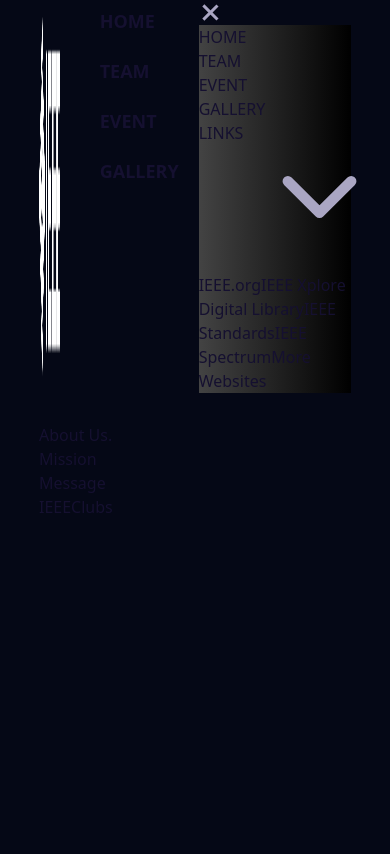
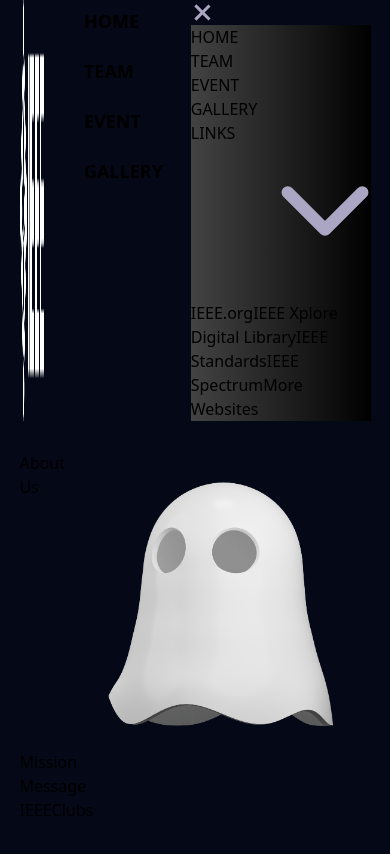
Before and after one commit to priyanshu082/ieeestb, a Next.js app: page / in a window 390 px wide. Shown: the top 854 px of the page. Built offline with nearby package versions, Linux system fonts and the light colour scheme.

Commit message:
some more responsiveness added

```diff
--- a/Components/Feed/About.jsx
+++ b/Components/Feed/About.jsx
@@ -1,17 +1,31 @@
 import React from 'react'
 import { motion } from 'framer-motion'
 import { textVariant } from '@/utils/motion'
+import Image from 'next/image'
+import ghost from './img/ghost-img (1).png'
 
 const About = () => {
   return (
     <motion.div
     variants={textVariant()}
-    className='flex flex-1 flex-row'>
-        <div className='text-white'>
-        About Us.
+    className='flex flex-row justify-between'>
+        <div className='flex flex-col flex-1'>
+
+        <div className=' border-[2px] rounded-xl pl-[10px] max-w-[300px] md:mt-[100px]'>
+        <span className='text-[45px] text-white-100 font-extrabold font-poppins '>About</span>
+        <span className='text-[45px] text-[#915eff] font-extrabold'>  Us</span>
         </div>
-        <div className='ghost'>
 
+        <div>
+
+        </div>
+
+        </div>
+
+
+        <div className='shadow-container flex justify-center items-center flex-col flex-1 '>
+          <Image className='floating-img' src={ghost} height={400} width={400}/>
+          <div className='shadow-img sm:w-[100px] md:w-[170px] lg:w-[210px] h-[20px]'></div>
         </div>
     </motion.div>
   )
--- a/Components/Navbar/Navbar.jsx
+++ b/Components/Navbar/Navbar.jsx
@@ -29,7 +29,7 @@ const Navbar = () => {
       </Link>
 
 
-      <motion.div className="hidden md:flex flex-row w-8/12 justify-end pt-[5px]">
+      <motion.div className="hidden md:flex flex-row lg:w-6/12 w-8/12 justify-end pt-[5px]">
         {navBottom.map((items, index) => (
           <Link
           onClick={()=>setActive(items.name)}
--- a/app/globals.css
+++ b/app/globals.css
@@ -79,3 +79,39 @@
       #000000
     ); /* W3C, IE 10+/ Edge, Firefox 16+, Chrome 26+, Opera 12+, Safari 7+ */
   }
+
+  .shadow-container {
+    display: inline-block;
+    position: relative;
+  }
+
+  .shadow-img {
+    background-color: hsla(43, 20%, 93%, 0.784);
+    margin: 0 auto;
+    border-radius: 50%;
+    filter: blur(15px);
+    animation: shadow 2s infinite alternate;
+  }
+
+  .floating-img {
+    margin: 0 auto;
+    animation: floaty 2s infinite alternate;
+  }
+
+  @keyframes floaty {
+    0% {
+      transform: translateY(0);
+    }
+    100% {
+      transform: translateY(15px);
+    }
+  }
+
+  @keyframes shadow {
+    0% {
+      transform: scale(1, 1);
+    }
+    100% {
+      transform: scale(.85, .85);
+    }
+  }
--- a/app/layout.jsx
+++ b/app/layout.jsx
@@ -17,8 +17,8 @@ export default function RootLayout({ children }) {
       <meta name="description" content={metadata.description} />
       <meta property="image" content={metadata.image} />
     </Head>
-    <body className="w-[100%] bg-primary">
-      <div className="text-tertiary max-w-[80%] mx-[10%]  md:mx-[10%] lg:mx-[10%]">
+    <body className=" bg-primary">
+      <div className="  mx-[5%] md:mx-[10%] lg:mx-[10%] xl:max-w-[1300px]">
     <Navbar/>
       {children}
       </div>
```
Also changed, not shown: Components/Feed/img/ghost-img (1).png (added).
